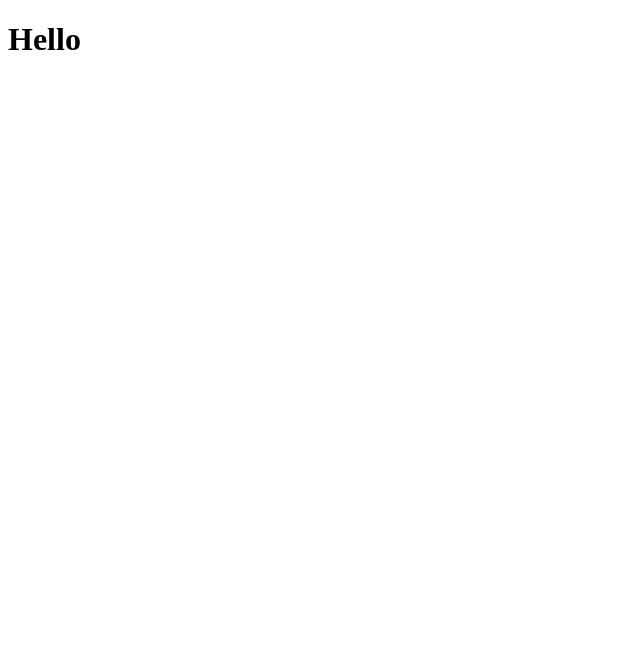
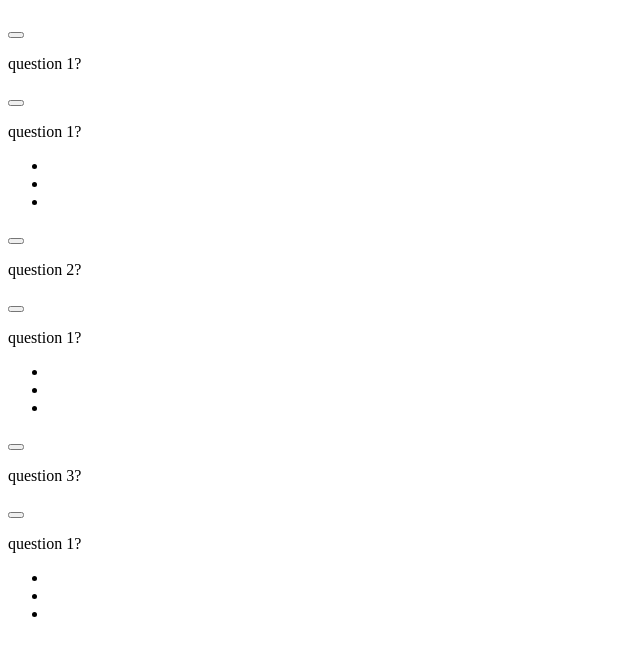
Before and after one commit to Scot-MacDonald/scot-quiz-app, a plain HTML site: page index.html in a window 1280 px wide. Shown: the whole page, without its empty margins (0-640 px from the left). Drawn offline with Linux system fonts and the light colour scheme.

Commit message:
add homepage html with classes

```diff
--- a/index.html
+++ b/index.html
@@ -7,6 +7,54 @@
     <link rel="stylesheet" href="./styles.css" />
   </head>
   <body>
-    <h1>Hello</h1>
+    <header class="main-header">
+      <h1 class="app-title"></h1>
+    </header>
+    <main class="main-content">
+      <section class="card-section">
+        <article class="card">
+            <button class="card__bookmark"></button>
+            <p class="card__question">question 1?</p>
+            <button class="card__button"></button>
+            <p class="card__answer">question 1?</p>
+            <ul class="card__categories">
+                <li class="tags"></li>
+                <li class="tags"></li>
+                <li class="tags"></li>
+            </ul>
+        </article>
+
+        <article class="card">
+            <button class="card__bookmark"></button>
+            <p class="card__text">question 2?</p>
+            <button class="card__button"></button>
+            <p class="card__answer">question 1?</p>
+            <ul class="card__categories">
+                <li class="tags"></li>
+                <li class="tags"></li>
+                <li class="tags"></li>
+            </ul>
+        </article>
+
+        <article class="card">
+            <button clascard_on-card_bookmark"></button>
+            <p class="card__text">question 3?</p>
+            <button class="card__button"></button>
+            <p class="card__answer">question 1?</p>
+            <ul class="card__categories">
+                <li class="tags"></li>
+                <li class="tags"></li>
+                <li class="tags"></li>
+            </ul>
+        </article>
+      </section>
+    </main>
+    <footer>
+      <nav class="navbar">
+        <a class="navbar__link" href="http://"></a>
+        <a class="navbar__link" href="http://"></a>
+        <a class="navbar__link" href="http://"></a>
+      </nav>
+    </footer>
   </body>
 </html>
```
